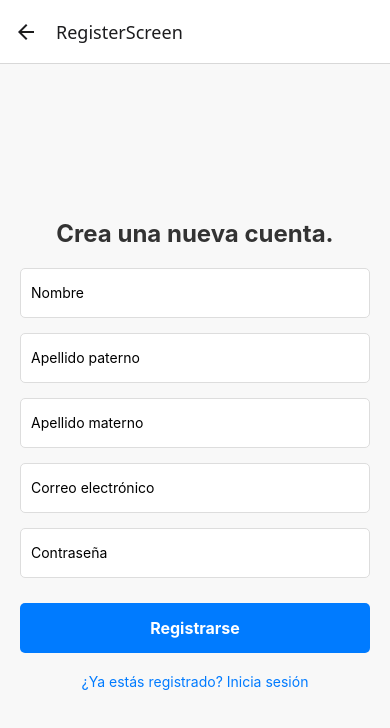
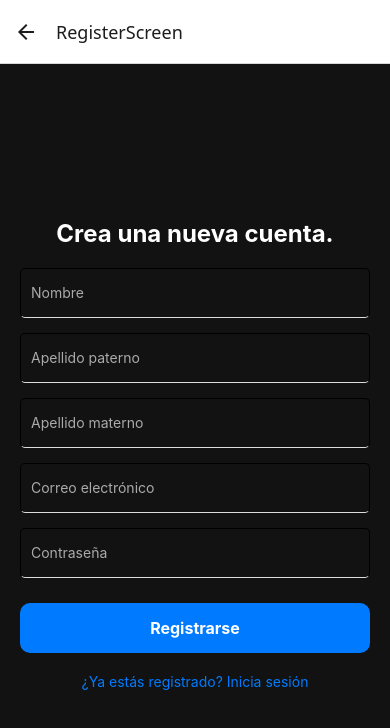
Before and after one commit to ChintumaBot/BANCOFINAL, a React Native app: screen /RegisterScreen in a window 390 px wide. Shown: the top 728 px of the page. Built offline with nearby package versions, Linux system fonts and the light colour scheme.

Commit message:
se modificó la pantalla de registro a modo oscuro

```diff
--- a/screens/RegisterScreen.js
+++ b/screens/RegisterScreen.js
@@ -49,24 +49,28 @@ const RegisterScreen = ({ navigation }) => {
 
       <TextInput
         placeholder="Nombre"
+        placeholderTextColor="#AAAAAA"
         style={styles.input}
         value={nombre}
         onChangeText={setFirstName}
       />
       <TextInput
         placeholder="Apellido paterno"
+        placeholderTextColor="#AAAAAA"
         style={styles.input}
         value={apellido_p}
         onChangeText={setLastName}
       />
       <TextInput
         placeholder="Apellido materno"
+        placeholderTextColor="#AAAAAA"
         style={styles.input}
         value={apellido_m}
         onChangeText={setMiddleName}
       />
       <TextInput
         placeholder="Correo electrónico"
+        placeholderTextColor="#AAAAAA"
         style={styles.input}
         keyboardType="email-address"
         value={correo}
@@ -74,6 +78,7 @@ const RegisterScreen = ({ navigation }) => {
       />
       <TextInput
         placeholder="Contraseña"
+        placeholderTextColor="#AAAAAA"
         style={styles.input}
         secureTextEntry
         value={password}
@@ -84,7 +89,7 @@ const RegisterScreen = ({ navigation }) => {
         <Text style={styles.buttonText}>Registrarse</Text>
       </TouchableOpacity>
 
-      <TouchableOpacity onPress={() => navigation.navigate('Login')}>
+      <TouchableOpacity onPress={() => navigation.navigate('LoginScreen')}>
         <Text style={styles.link}>¿Ya estás registrado? Inicia sesión</Text>
       </TouchableOpacity>
     </View>
@@ -96,30 +101,30 @@ const styles = StyleSheet.create({
     flex: 1,
     justifyContent: 'center',
     padding: 20,
-    backgroundColor: '#f8f8f8',
+    backgroundColor: '#121212',
   },
   welcomeText: {
     fontSize: 24,
     fontWeight: 'bold',
     marginBottom: 20,
     textAlign: 'center',
-    color: '#333',
+    color: '#FFFFFF',
   },
   input: {
     height: 50,
-    borderColor: '#ddd',
+    borderBottomColor: '#ddd',
     borderWidth: 1,
     borderRadius: 5,
     paddingHorizontal: 10,
     marginBottom: 15,
-    backgroundColor: '#fff',
+    color: '#fff',
   },
   button: {
     height: 50,
     backgroundColor: '#007bff',
     justifyContent: 'center',
     alignItems: 'center',
-    borderRadius: 5,
+    borderRadius: 10,
     marginTop: 10,
   },
   buttonText: {
--- a/screens/WelcomeScreen.js
+++ b/screens/WelcomeScreen.js
@@ -45,7 +45,7 @@ const styles = StyleSheet.create({
     marginBottom: 40,
   },
   button: {
-    backgroundColor: '#1E90FF',
+    backgroundColor: '#007bff',
     paddingVertical: 15,
     paddingHorizontal: 30,
     borderRadius: 10,
```
Also changed, not shown: App.js (line endings or trailing spaces).
